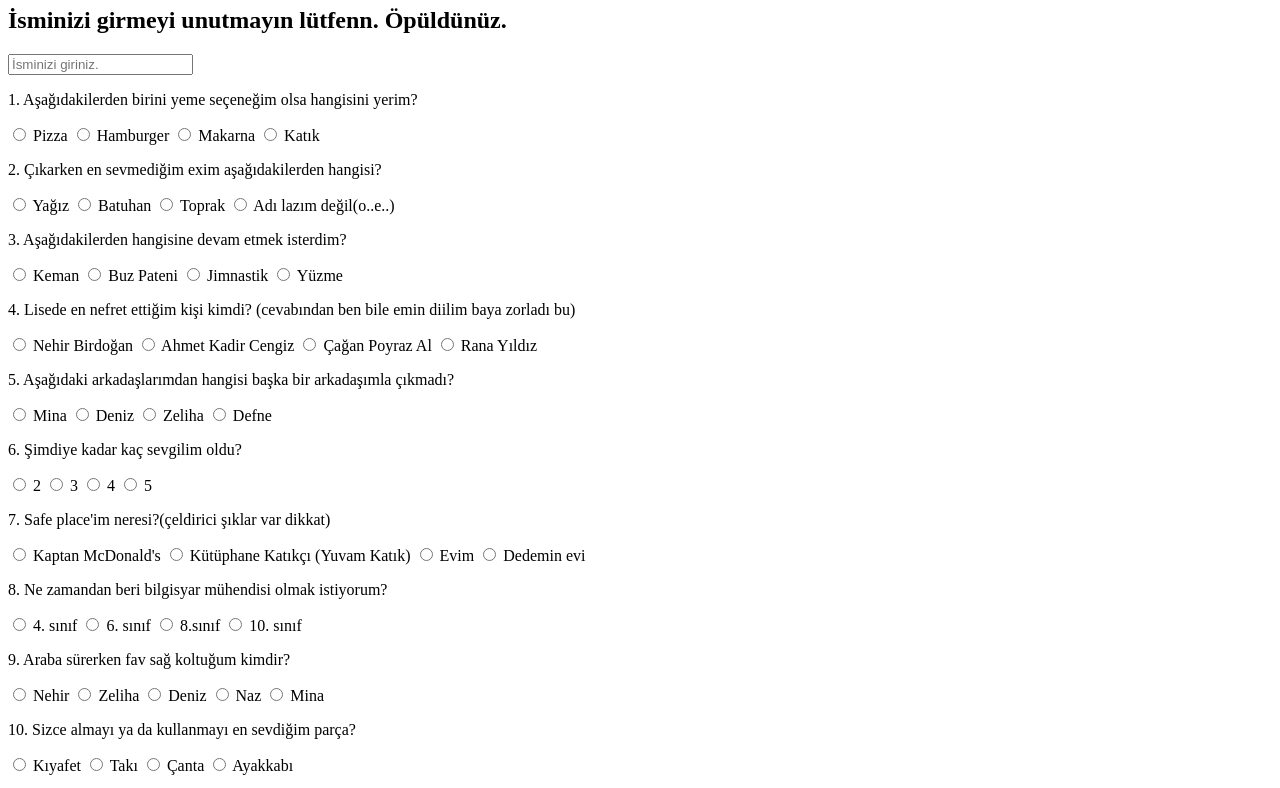
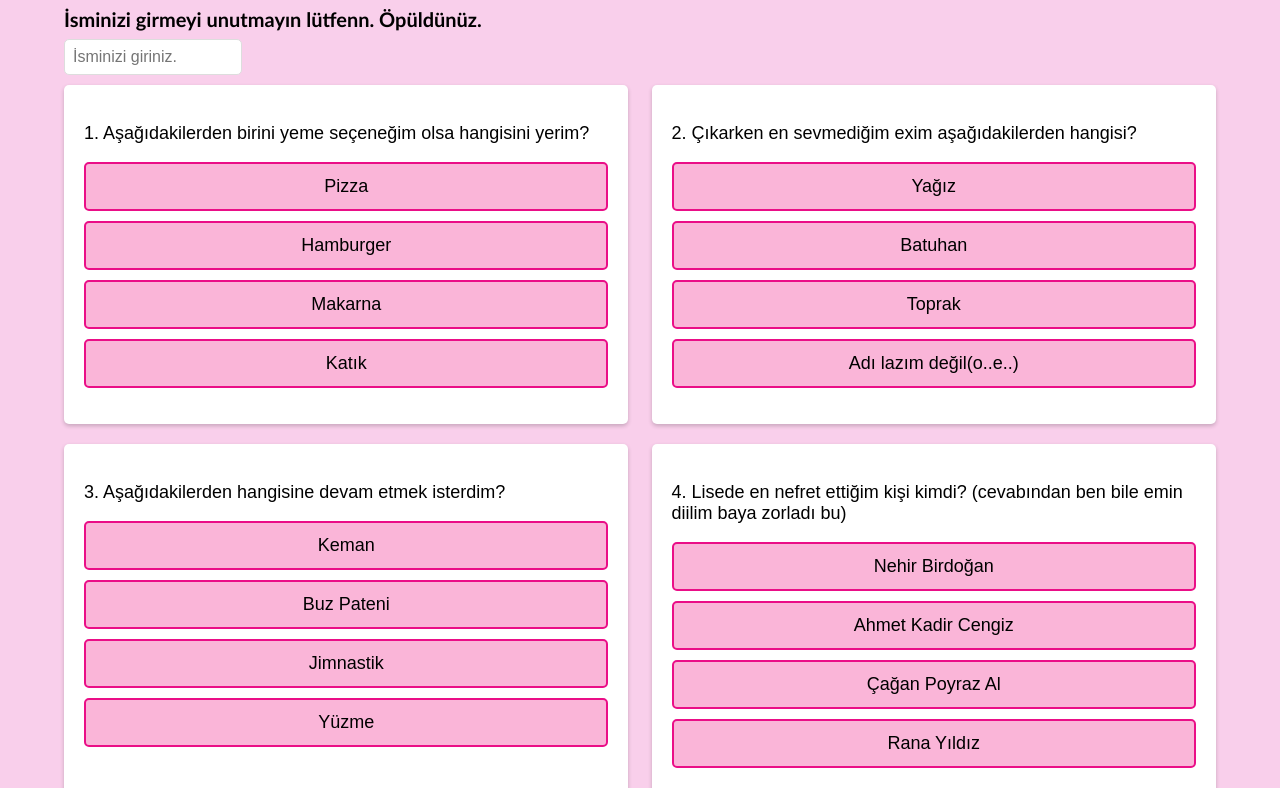
Before and after one commit to itu-itis24-orekli24/cerenitu, a plain HTML site: page girls_quiz1.21.html in a window 1280 px wide. Shown: the part 73-861 px from the top of the page. Drawn offline with Linux system fonts and the light colour scheme.

Commit message:
Update girls_quiz1.21.html

```diff
--- a/girls_quiz1.21.html
+++ b/girls_quiz1.21.html
@@ -1,6 +1,8 @@
 <!DOCTYPE html>
 <html lang="tr">
 <head>
+  <link rel = "stylesheet" type = "text/css" href = "girls_quiz1.2.css" />
+  <script src="girls_quiz1.2.js"></script>
   <meta charset="UTF-8">
   <meta name="viewport" content="width=device-width, initial-scale=1.0">
   <title>Girl's Quiz</title>
```
